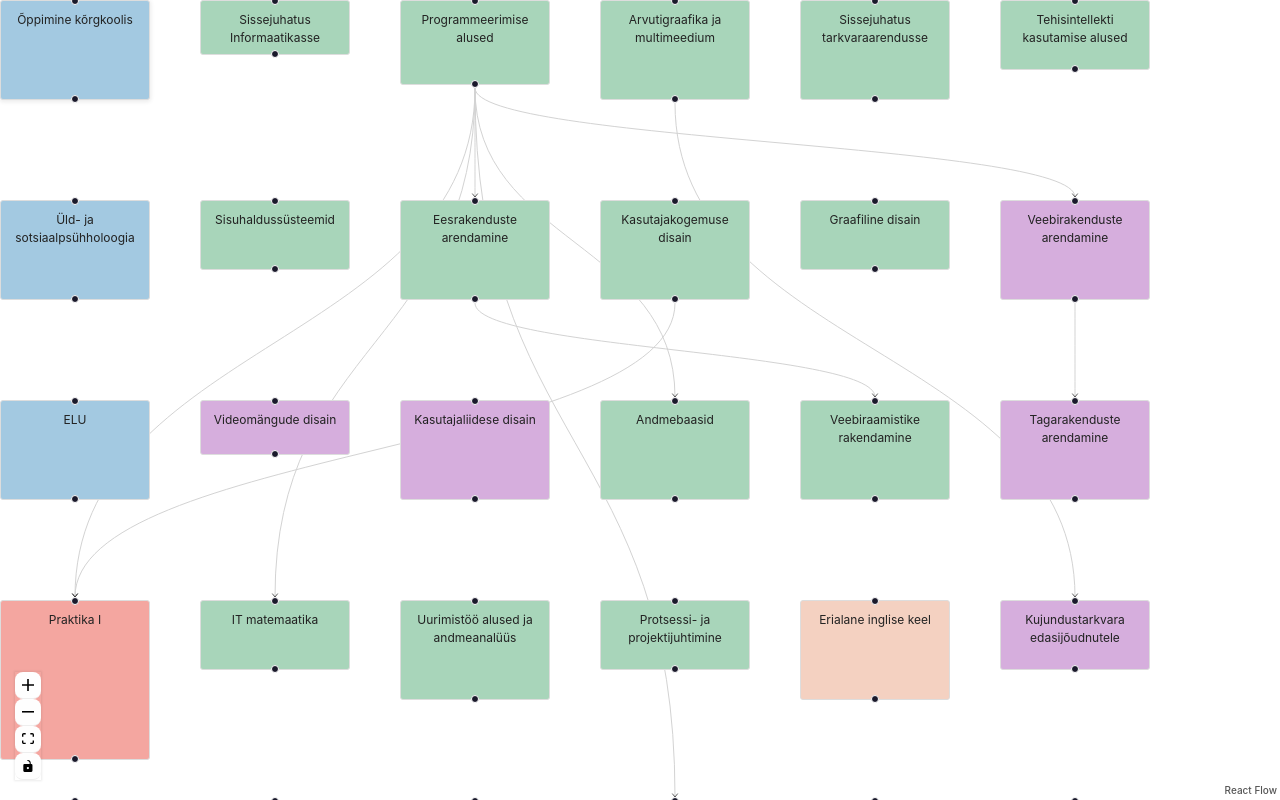
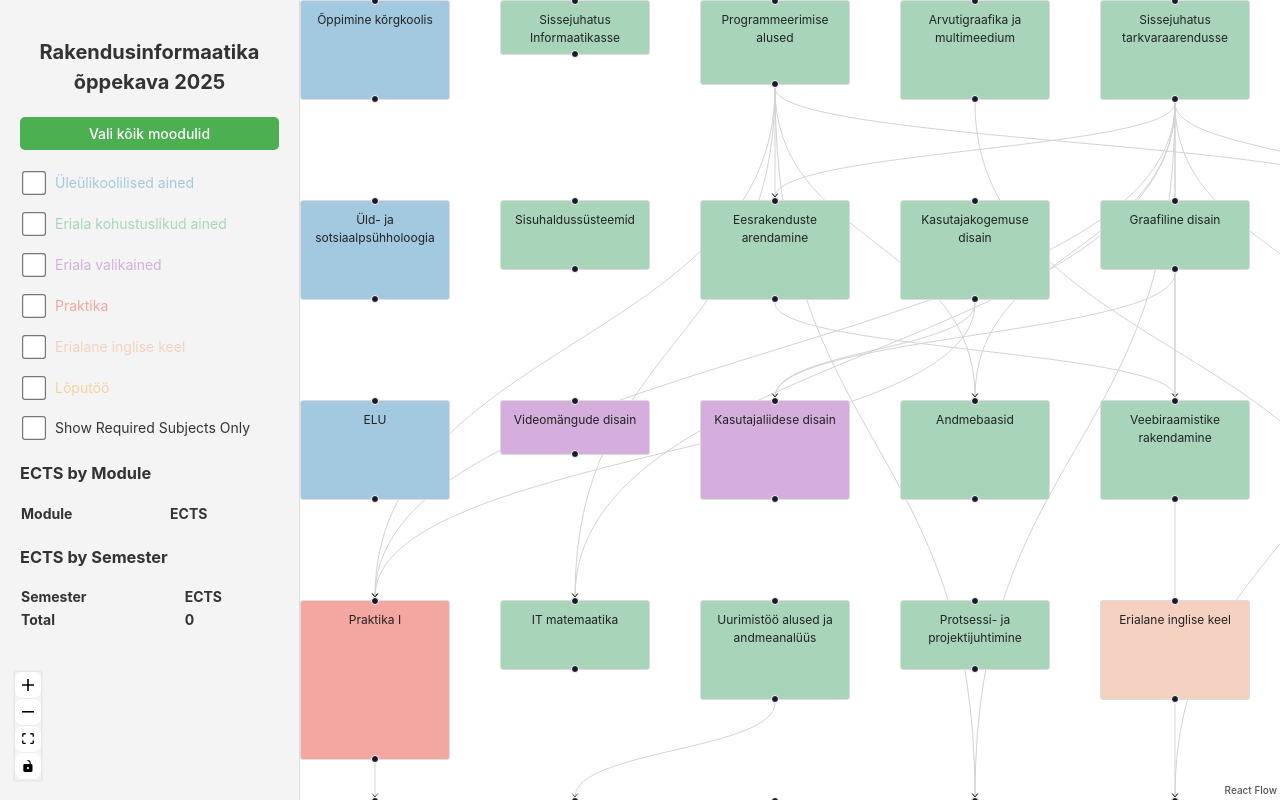
Before and after one commit to tluhk/curriculum, a React (Vite) app: page / in a window 1280 px wide. Built offline with nearby package versions, Linux system fonts and the light colour scheme.

Commit message:
Add module filtering and ECTS calculation to curriculum visualization

```diff
--- a/src/App.jsx
+++ b/src/App.jsx
@@ -4,18 +4,10 @@ import curriculum from "./data/curriculum"; // Updated import path
 import "./styles.css";
 
 // Function to transform curriculum into nodes and edges
-const transformCurriculum = (curriculumData) => {
+const transformCurriculum = (curriculumData, moduleColors) => {
   const semesterSpacing = 200; // Adjust horizontal spacing between semesters
   const baseNodeHeight = 10; // Base height for each node
   const creditMultiplier = 15; // How much each credit adds to node height
-
-  const moduleColors = {
-    "Üleülikoolilised ained": "#A3C9E1", // Light Blue
-    "Eriala kohustuslikud ained": "#A8D5BA", // Light Green
-    "Eriala valikained": "#D6AEDD", // Soft Purple
-    Praktika: "#F4A6A0", // Light Coral
-    "Erialane inglise keel": "#F4D1C1", // Soft Peach
-  };
 
   // Calculate the x position for each semester (horizontal positioning)
   const nodes = curriculumData.map((course) => {
@@ -29,6 +21,10 @@ const transformCurriculum = (curriculumData) => {
         y: (course.semester - 1) * semesterSpacing, // Space semesters horizontally
         x: (course.order - 1) * 200, // Space courses vertically within a semester
       },
+      module: course.module, // Store module for filtering purposes
+      semester: course.semester, // Store semester for filtering purposes
+      credits: course.credits, // Store credits for calculation
+      required: course.required, // Store if the subject is required
       style: {
         backgroundColor: moduleColor,
         padding: 10,
@@ -58,8 +54,19 @@ const App = () => {
   const [selectedSubject, setSelectedSubject] = useState(null); // Track selected subject
   const [highlightedSubjects, setHighlightedSubjects] = useState([]); // Track highlighted (connected) subjects
   const [highlightedEdges, setHighlightedEdges] = useState([]); // Track highlighted (connected) edges
+  const [activeModules, setActiveModules] = useState({}); // Track selected modules for filtering
+  const [showRequiredOnly, setShowRequiredOnly] = useState(false); // Track "Required Subjects" checkbox state
 
-  const { nodes, edges } = transformCurriculum(curriculum);
+  const moduleColors = {
+    "Üleülikoolilised ained": "#A3C9E1", // Light Blue
+    "Eriala kohustuslikud ained": "#A8D5BA", // Light Green
+    "Eriala valikained": "#D6AEDD", // Soft Purple
+    Praktika: "#F4A6A0", // Light Coral
+    "Erialane inglise keel": "#F4D1C1", // Soft Peach
+    Lõputöö: "#F4D1A1", // Soft Yellow
+  };
+
+  const { nodes, edges } = transformCurriculum(curriculum, moduleColors);
 
   // Handle node click event
   const onNodeClick = (event, node) => {
@@ -95,14 +102,25 @@ const App = () => {
     }
   };
 
+  // Filter nodes based on the active modules and required subjects
+  const filteredNodes = nodes.filter((node) => {
+    if (Object.keys(activeModules).length === 0 && !showRequiredOnly) {
+      return true; // Show all nodes if no filter is applied
+    }
+    if (showRequiredOnly && !node.required) {
+      return false; // Only show required subjects if showRequiredOnly is true
+    }
+    return activeModules[node.module]; // Only show nodes where module is selected
+  });
+
   // Apply styles to nodes based on whether they are connected to the selected subject
-  const updatedNodes = nodes.map((node) => {
+  const updatedNodes = filteredNodes.map((node) => {
     const isConnected = highlightedSubjects.includes(node.id);
     return {
       ...node,
       style: {
         ...node.style,
-        opacity: isConnected || highlightedSubjects.length === 0 ? 1 : 0.3, // Faded opacity for non-connected nodes unless all are visible
+        opacity: isConnected || highlightedSubjects.length === 0 ? 1 : 0.1, // Faded opacity for non-connected nodes unless all are visible
         transition: "opacity 0.3s", // Smooth transition
       },
     };
@@ -122,12 +140,268 @@ const App = () => {
     };
   });
 
+  // Function to handle module filter checkbox change
+  const handleModuleFilter = (module) => {
+    setActiveModules((prev) => ({
+      ...prev,
+      [module]: !prev[module], // Toggle the active state of the module
+    }));
+  };
+
+  // Function to handle the "Check All" button click
+  const handleCheckAll = () => {
+    const newActiveModules = {};
+    Object.keys(moduleColors).forEach((module) => {
+      newActiveModules[module] = true; // Set all modules to true
+    });
+    setActiveModules(newActiveModules); // Set all modules as selected
+  };
+
+  // Calculate total ECTS per module and semester
+  const calculateECTS = (nodes, activeModules) => {
+    const moduleECTS = {};
+    const semesterECTS = {};
+
+    nodes.forEach((node) => {
+      if (activeModules[node.module]) {
+        // Add the node's ECTS credits to its module's total
+        moduleECTS[node.module] = (moduleECTS[node.module] || 0) + node.credits;
+
+        // Add the node's ECTS credits to its semester's total
+        semesterECTS[node.semester] =
+          (semesterECTS[node.semester] || 0) + node.credits;
+      }
+    });
+
+    // Calculate total ECTS for all semesters combined
+    const totalECTS = Object.values(semesterECTS).reduce(
+      (total, current) => total + current,
+      0
+    );
+
+    return { moduleECTS, semesterECTS, totalECTS };
+  };
+
+  const { moduleECTS, semesterECTS, totalECTS } = calculateECTS(
+    updatedNodes,
+    activeModules
+  );
+
   return (
     <ReactFlowProvider>
       <div
-        style={{ height: "100vh", width: "100vw", backgroundColor: "white" }}
+        style={{
+          display: "flex",
+          height: "100vh",
+          width: "100vw",
+          backgroundColor: "white",
+        }}
+      >
+        {/* Sidebar */}
+        <div
+          style={{
+            width: "300px",
+            height: "100vh",
+            backgroundColor: "#f4f4f4",
+            padding: "20px",
+            boxSizing: "border-box",
+            borderRight: "1px solid #ddd",
+            overflowY: "auto",
+            transition: "width 0.3s",
+          }}
+        >
+          <h2
+            style={{
+              textAlign: "center",
+              marginBottom: "20px",
+              color: "#333",
+              fontSize: "20px",
+            }}
+          >
+            Rakendusinformaatika õppekava 2025
+          </h2>
+
+          {/* "Check All" Button */}
+          <button
+            onClick={handleCheckAll}
+            style={{
+              padding: "8px 18px",
+              marginBottom: "20px",
+              backgroundColor: "#4CAF50",
+              color: "white",
+              border: "none",
+              borderRadius: "5px",
+              cursor: "pointer",
+              fontSize: "14px",
+              width: "100%",
+            }}
+          >
+            Vali kõik moodulid
+          </button>
+
+          {/* Filter checkboxes */}
+          <div
+            style={{
+              display: "flex",
+              flexDirection: "column",
+              gap: "15px",
+            }}
+          >
+            {[
+              "Üleülikoolilised ained",
+              "Eriala kohustuslikud ained",
+              "Eriala valikained",
+              "Praktika",
+              "Erialane inglise keel",
+              "Lõputöö",
+            ].map((module) => (
+              <label
+                key={module}
+                style={{
+                  display: "flex",
+                  alignItems: "center",
+                  gap: "8px",
+                  fontWeight: "normal", // Thinner text
+                  fontSize: "14px", // Adjust font size for readability
+                  color: moduleColors[module] || "#cccccc",
+                }}
+              >
+                <input
+                  type="checkbox"
+                  checked={activeModules[module] || false}
+                  onChange={() => handleModuleFilter(module)}
+                  style={{
+                    accentColor: moduleColors[module] || "#cccccc",
+                    transform: "scale(1.2)",
+                    border: `2px solid ${moduleColors[module] || "#cccccc"}`, // Unchecked box in same color as text
+                    borderRadius: "4px",
+                    width: "20px",
+                    height: "20px",
+                  }}
+                />
+                {module}
+              </label>
+            ))}
+          </div>
+
+          {/* Show Required Only Checkbox */}
+          <label
+            style={{
+              display: "flex",
+              alignItems: "center",
+              gap: "8px",
+              fontWeight: "normal",
+              fontSize: "14px",
+              color: "#333",
+              marginTop: "14px",
+            }}
+          >
+            <input
+              type="checkbox"
+              checked={showRequiredOnly}
+              onChange={() => setShowRequiredOnly(!showRequiredOnly)}
+              style={{
+                transform: "scale(1.2)",
+                border: "2px solid #cccccc",
+                borderRadius: "4px",
+                width: "20px",
+                height: "20px",
+              }}
+            />
+            Show Required Subjects Only
+          </label>
+
+          {/* ECTS by Module Table */}
+          <div
+            style={{
+              marginTop: "20px",
+              fontSize: "14px",
+              color: "#333",
+            }}
+          >
+            <h3>ECTS by Module</h3>
+            <table
+              style={{
+                width: "100%",
+                borderCollapse: "collapse",
+                marginBottom: "20px",
+              }}
+            >
+              <thead>
+                <tr>
+                  <th style={{ textAlign: "left" }}>Module</th>
+                  <th style={{ textAlign: "left" }}>ECTS</th>
+                </tr>
+              </thead>
+              <tbody>
+                {Object.keys(moduleECTS).map((module) => (
+                  <tr key={module}>
+                    <td>{module}</td>
+                    <td>{moduleECTS[module]}</td>
+                  </tr>
+                ))}
+              </tbody>
+            </table>
+          </div>
+
+          {/* ECTS by Semester Table */}
+          <div
+            style={{
+              marginTop: "20px",
+              fontSize: "14px",
+              color: "#333",
+            }}
+          >
+            <h3>ECTS by Semester</h3>
+            <table
+              style={{
+                width: "100%",
+                borderCollapse: "collapse",
+                marginBottom: "20px",
+              }}
+            >
+              <thead>
+                <tr>
+                  <th style={{ textAlign: "left" }}>Semester</th>
+                  <th style={{ textAlign: "left" }}>ECTS</th>
+                </tr>
+              </thead>
+              <tbody>
+                {Object.keys(semesterECTS).map((semester) => (
+                  <tr key={semester}>
+                    <td>Semester {semester}</td>
+                    <td>{semesterECTS[semester]}</td>
+                  </tr>
+                ))}
+                <tr>
+                  <td>
+                    <strong>Total</strong>
+                  </td>
+                  <td>
+                    <strong>{totalECTS}</strong>
+                  </td>
+                </tr>
+              </tbody>
+            </table>
+          </div>
+        </div>
+
+        {/* Main Content */}
+        <div
+          style={{
+            flexGrow: 1,
+            display: "flex",
+            flexDirection: "column",
+          }}
         >
           <ReactFlow
+            onInit={(instance) => {
+              setTimeout(() => {
+                instance.fitView({
+                  maxZoom: 1,
+                });
+              }, 0);
+            }}
             nodes={updatedNodes}
             edges={updatedEdges}
             onNodeClick={onNodeClick} // Add event listener for node click
@@ -135,6 +409,7 @@ const App = () => {
           />
           <Controls />
         </div>
+      </div>
     </ReactFlowProvider>
   );
 };
```
Also changed, not shown: src/data/curriculum.js (+13 -13 lines). Lines whose indentation alone changed are shown as unchanged.
